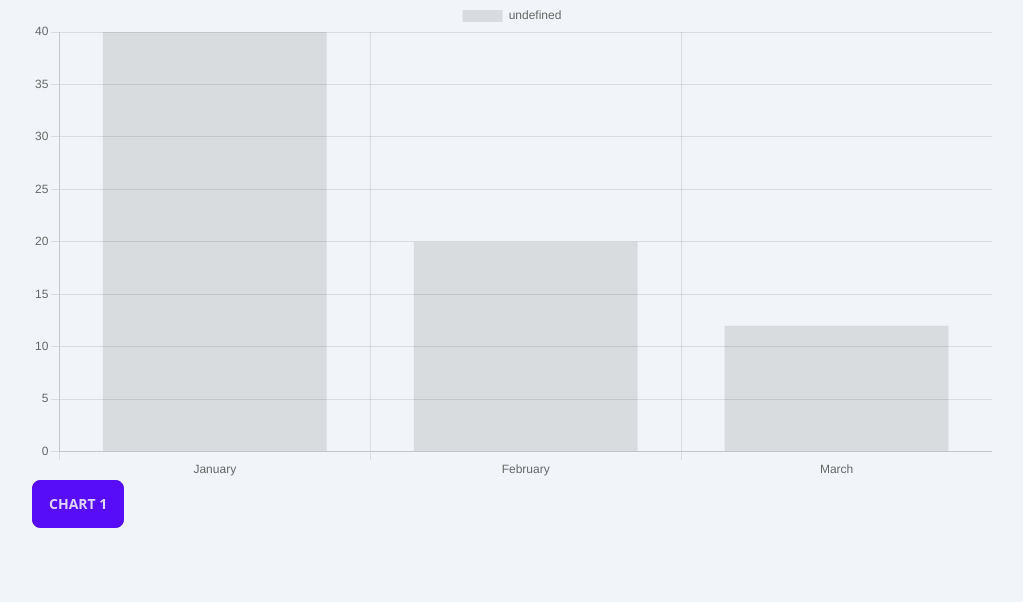
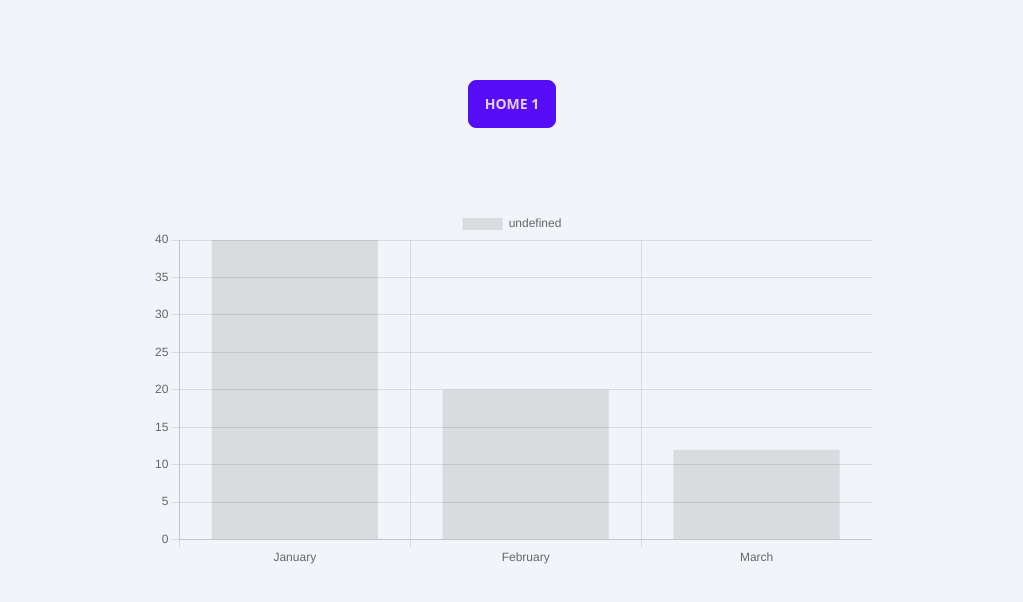
Before and after one commit to subAngel/simulation-project-vue, a Vue app: page /chart1 in a window 1280 px wide. Shown: the top 602 px of the page, without its empty margins (128-1151 px from the left). Built offline with nearby package versions, Linux system fonts and the light colour scheme.

Commit message:
build/preview funcionando

```diff
--- a/src/views/Chart1.vue
+++ b/src/views/Chart1.vue
@@ -1,8 +1,13 @@
 <template>
 	<div class="bg-slate-100 h-full">
-		<div class="mx-auto w-9/12 h-screen">
-			<Bar :data="data" :options="options" />
-			<router-link to="/" class="btn btn-primary">Chart 1</router-link>
+		<div class="flex flex-col mx-auto items-center w-9/12 h-screen">
+			<router-link to="/" class="mx-auto btn btn-primary my-20"
+				>Home 1</router-link
+			>
+
+			<div class="w-3/4 h-3/4">
+				<Bar :data="data" :options="options" />
+			</div>
 		</div>
 	</div>
 </template>
```
Also changed, not shown: 1 other file (tests, documents, lock files or other folders).
